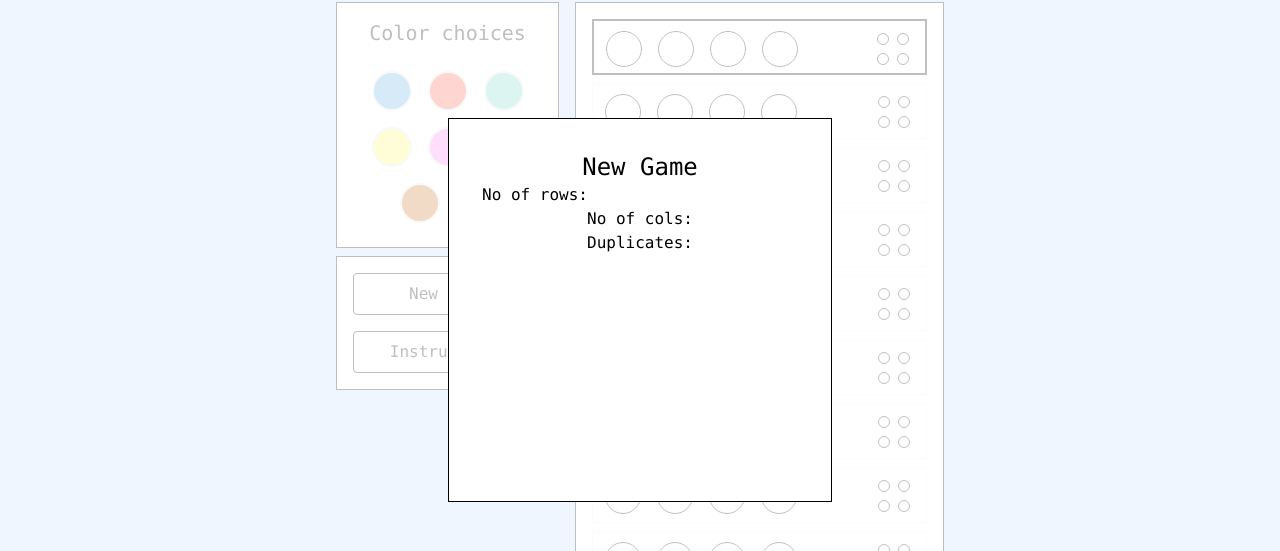
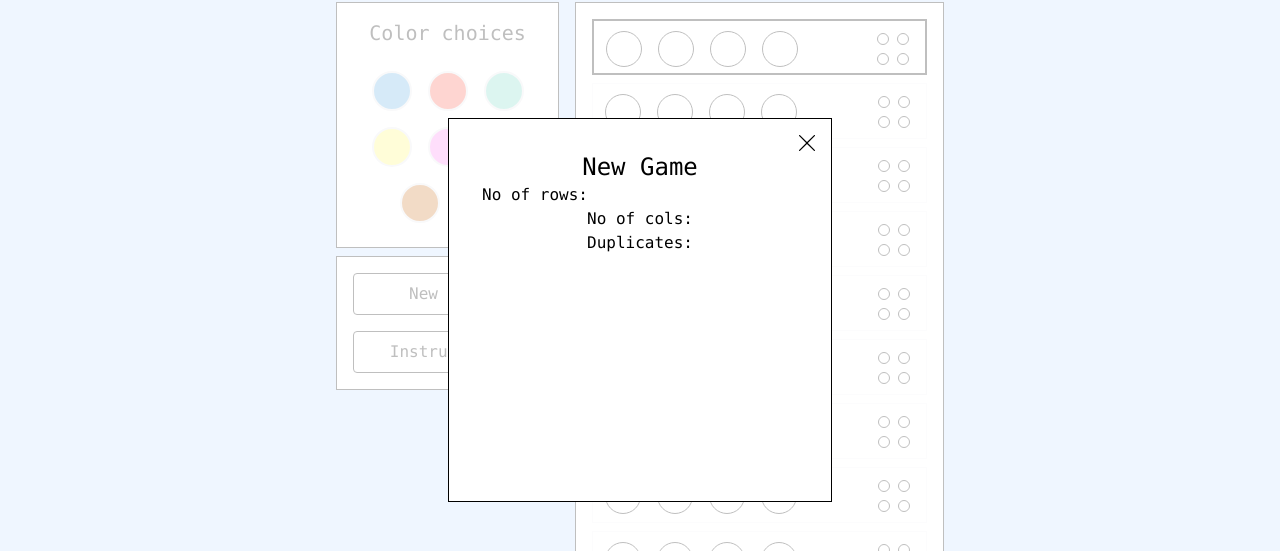
Before and after one commit to Sakshisrivastava413/mastermind-game, a Next.js app: page / in a window 1280 px wide. Both pictures are taken after a click on the element "New Game". Shown: the part 90-641 px from the top of the page. Built offline with nearby package versions, Linux system fonts and the light colour scheme.

Commit message:
added cross icon at top-right position to close

```diff
--- a/components/Modal.js
+++ b/components/Modal.js
@@ -8,7 +8,12 @@ const Modal = ({ isOpen, children, onClose }) => (
     ariaHideApp={false}
     className="absolute m-auto inset-0  h-96 w-96 border border-black outline-none"
   >
-    <div className="bg-white h-full">{children}</div>
+    <div className="bg-white h-full">
+      <div className="absolute top-4 right-4 cursor-pointer" onClick={onClose}>
+        <img className="h-4" src="./cancel.svg" />
+      </div>
+      {children}
+    </div>
   </ReactModal>
 );
 
```
